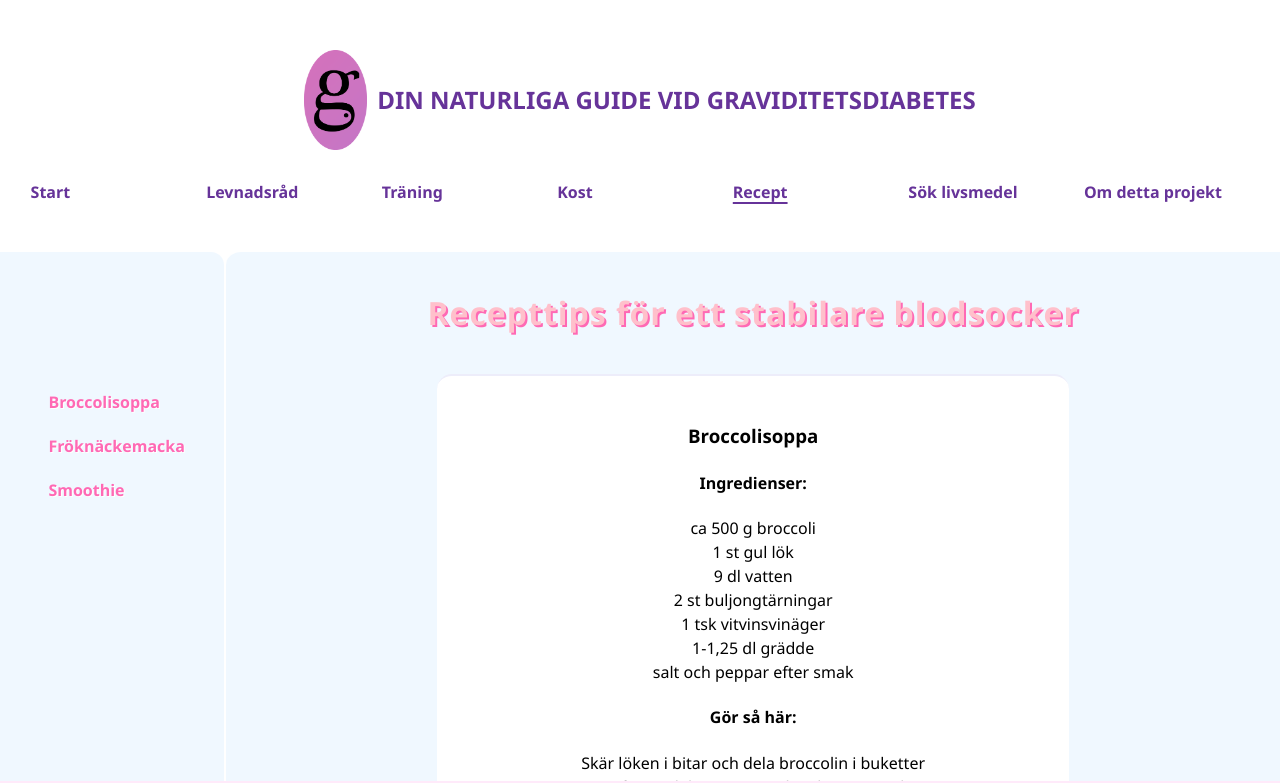
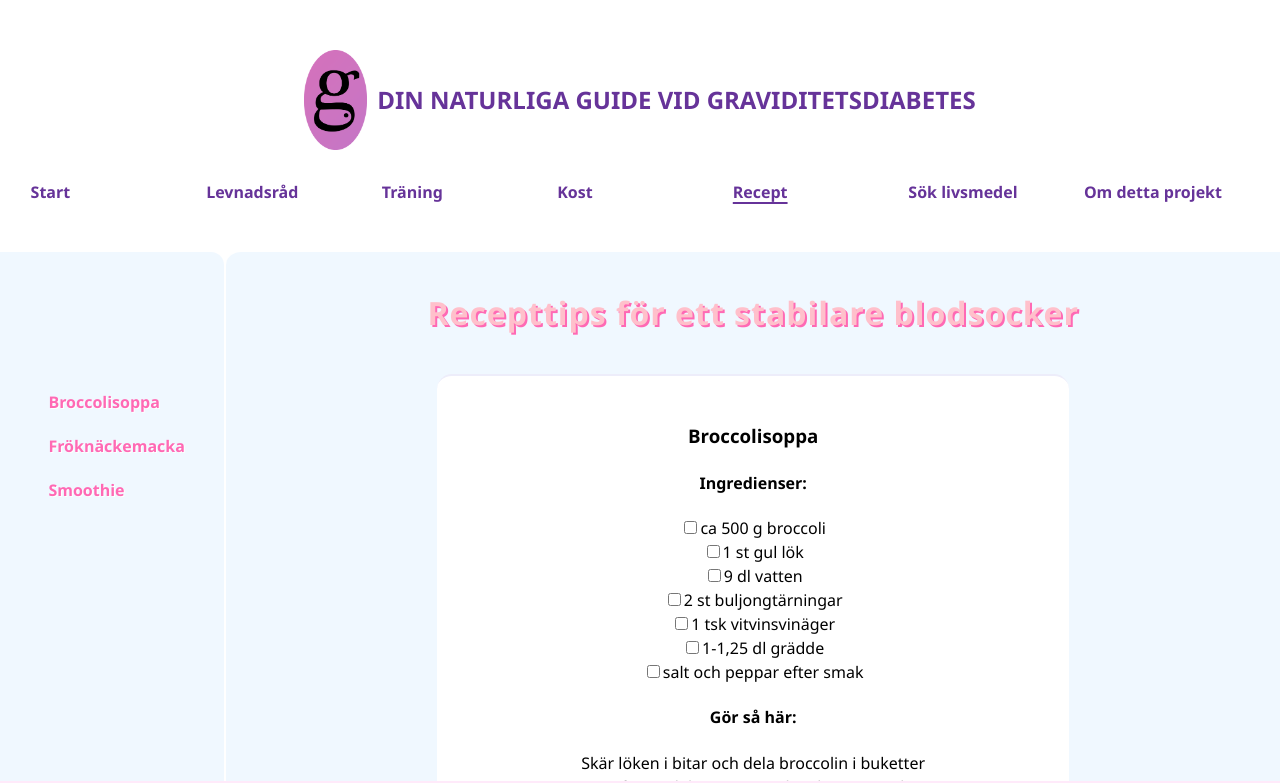
Before and after one commit to Ayngie/natural-guide-to-gestational-diabetes, a React (Vite) app: page /natural-guide-to-gestational-diabetes/recipes in a window 1280 px wide. Shown: the top 783 px of the page. Built offline with nearby package versions, Linux system fonts and the light colour scheme.

Commit message:
✨ feat: added checkbox to lis

```diff
--- a/src/components/pages/RecipeTips.tsx
+++ b/src/components/pages/RecipeTips.tsx
@@ -22,7 +22,12 @@ export const RecipeTips = () => {
           <h4>Ingredienser:</h4>
           <ul>
             {article.ingredientsList.map((ingredient, index)=>(
-              <li key={index}>{ingredient}</li>
+              <li key={index}>
+                <label>
+                  <input type='checkbox'></input>
+                  {ingredient}
+                </label>
+              </li>
             ))}
           </ul>
         </IngredientsWrapper>
```
